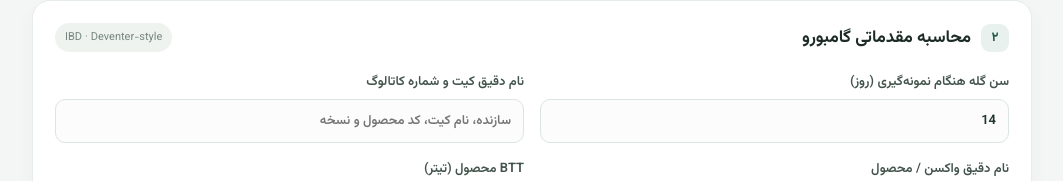
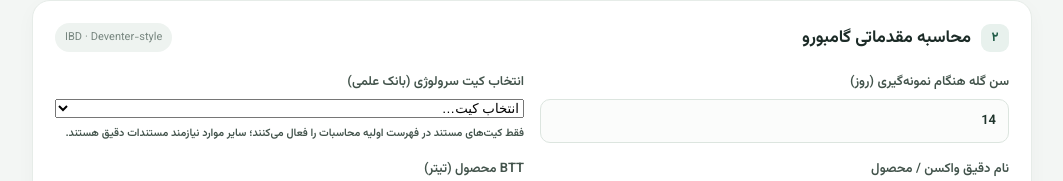
Before and after one commit to dradine/Adine-Poultry-health, a React (Vite) app: page / in a window 1280 px wide. Shown: the part 619-800 px from the top of the page, without its empty margins (108-1171 px from the left). Built offline with nearby package versions, Linux system fonts and the light colour scheme.

Commit message:
Connect IBD kit selector to assay catalog registry

```diff
--- a/src/App.tsx
+++ b/src/App.tsx
@@ -3,6 +3,7 @@ import DatePicker from 'react-multi-date-picker'
 import persian from 'react-date-object/calendars/persian'
 import persian_fa from 'react-date-object/locales/persian_fa'
 import DateObject from 'react-date-object'
+import { ASSAY_CATALOG } from './core/assayRegistry'
 import { calculateIbdWindow, calculateIbdSensitivity, normalizeDigits, parseTiters, validateIbdRunGate } from './core/ibd'
 
 type SavedProfile = {
@@ -293,8 +294,18 @@ export default function App() {
           <label>سن گله هنگام نمونه‌گیری (روز)
             <input inputMode="decimal" value={samplingAge} onChange={(e) => setSamplingAge(e.target.value)} placeholder="مثلاً ۱۴" />
           </label>
-          <label>نام دقیق کیت و شماره کاتالوگ
-            <input value={kitName} onChange={(e) => setKitName(e.target.value)} placeholder="سازنده، نام کیت، کد محصول و نسخه" />
+          <label>انتخاب کیت سرولوژی (بانک علمی)
+            <select value={kitName} onChange={(e) => setKitName(e.target.value)}>
+              <option value="">انتخاب کیت…</option>
+              {ASSAY_CATALOG.filter((kit) => kit.disease === 'IBD').map((kit) => (
+                <option key={kit.id} value={kit.manufacturer + ' — ' + kit.name + (kit.catalog ? ' (' + kit.catalog + ')' : '')}>
+                  {kit.manufacturer} — {kit.name}{kit.catalog ? ' (' + kit.catalog + ')' : ''}{kit.status !== 'documented' ? ' · مستندات ناکامل' : ''}
+                </option>
+              ))}
+              <option value="manual">کیت دیگر / ورود دستی</option>
+            </select>
+            {kitName === 'manual' && <input value={kitName === 'manual' ? '' : kitName} onChange={(e) => setKitName(e.target.value)} placeholder="نام سازنده، کیت، کد و نسخه IFU" />}
+            <small>فقط کیت‌های مستند در فهرست اولیه محاسبات را فعال می‌کنند؛ سایر موارد نیازمند مستندات دقیق هستند.</small>
           </label>
           <label>نام دقیق واکسن / محصول
             <input value={vaccineName} onChange={(e) => setVaccineName(e.target.value)} placeholder="نام تجاری، سویه و نوع واکسن" />
```
